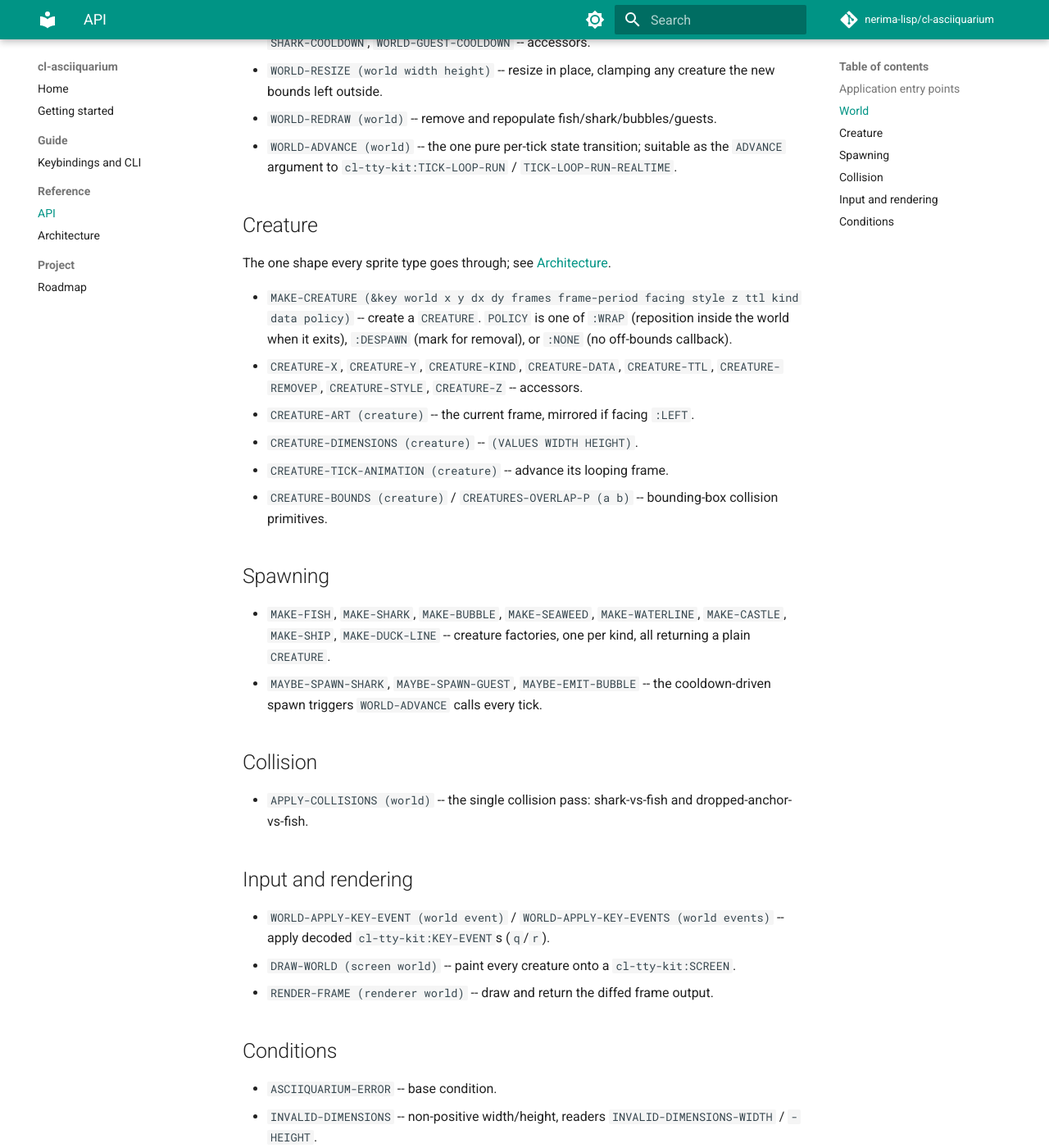
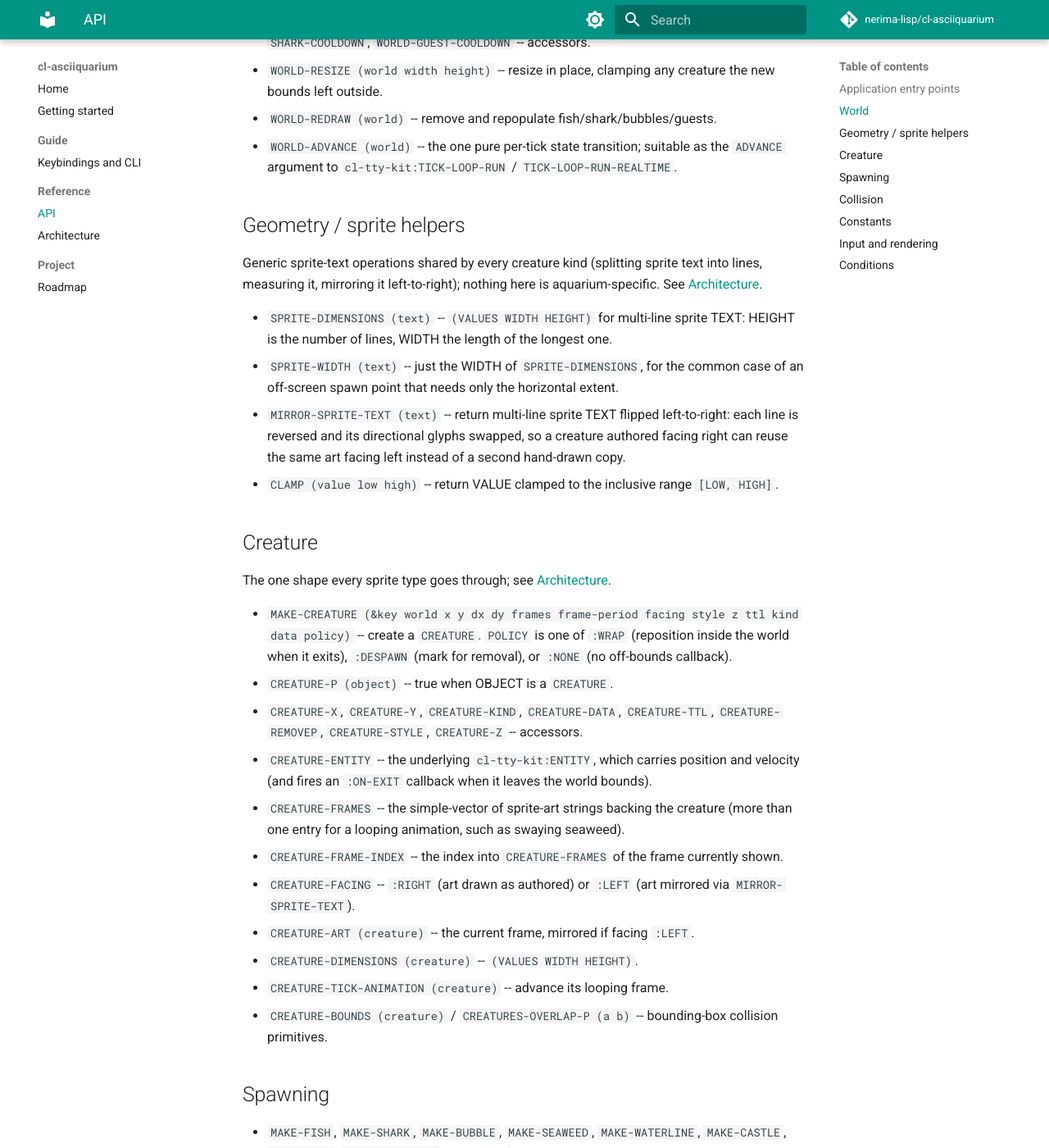
Before and after one commit to nerima-lisp/cl-asciiquarium, an MkDocs documentation site: the page built from docs/src/reference/api.md, in a window 1280 px wide and 1400 px high, scrolled down 511 px. Shown: the whole window at 82% size. Built offline with MkDocs 1.6.1 and Material for MkDocs 9.7.7, drawn with Linux system fonts in a browser that asks for light colours; comment, search, counter and statistics services are not loaded; some of the changed text lies outside the part shown.

Commit message:
docs: document geometry helpers, creature struct accessors, and constants
api.md was missing entries for the exported geometry/sprite helpers
(mirror-sprite-text, sprite-dimensions, sprite-width, clamp), several
creature struct accessors (creature-p, creature-entity, creature-frames,
creature-frame-index, creature-facing), and the +death-animation-ticks+ /
+waterline-row+ constants. Descriptions are drawn from the existing
docstrings in geometry.lisp, creature.lisp, art-fish.lisp, and
art-decor.lisp.

```diff
--- a/docs/src/reference/api.md
+++ b/docs/src/reference/api.md
@@ -21,6 +21,24 @@
   as the `ADVANCE` argument to `cl-tty-kit:TICK-LOOP-RUN` /
   `TICK-LOOP-RUN-REALTIME`.
 
+## Geometry / sprite helpers
+
+Generic sprite-text operations shared by every creature kind (splitting
+sprite text into lines, measuring it, mirroring it left-to-right); nothing
+here is aquarium-specific. See [Architecture](architecture.md).
+
+- `SPRITE-DIMENSIONS (text)` -- `(VALUES WIDTH HEIGHT)` for multi-line sprite
+  TEXT: HEIGHT is the number of lines, WIDTH the length of the longest one.
+- `SPRITE-WIDTH (text)` -- just the WIDTH of `SPRITE-DIMENSIONS`, for the
+  common case of an off-screen spawn point that needs only the horizontal
+  extent.
+- `MIRROR-SPRITE-TEXT (text)` -- return multi-line sprite TEXT flipped
+  left-to-right: each line is reversed and its directional glyphs swapped, so
+  a creature authored facing right can reuse the same art facing left instead
+  of a second hand-drawn copy.
+- `CLAMP (value low high)` -- return VALUE clamped to the inclusive range
+  `[LOW, HIGH]`.
+
 ## Creature
 
 The one shape every sprite type goes through; see
@@ -30,9 +48,20 @@ The one shape every sprite type goes through; see
   kind data policy)` -- create a `CREATURE`. `POLICY` is one of `:WRAP`
   (reposition inside the world when it exits), `:DESPAWN` (mark for removal),
   or `:NONE` (no off-bounds callback).
+- `CREATURE-P (object)` -- true when OBJECT is a `CREATURE`.
 - `CREATURE-X`, `CREATURE-Y`, `CREATURE-KIND`, `CREATURE-DATA`,
   `CREATURE-TTL`, `CREATURE-REMOVEP`, `CREATURE-STYLE`, `CREATURE-Z` --
   accessors.
+- `CREATURE-ENTITY` -- the underlying `cl-tty-kit:ENTITY`, which carries
+  position and velocity (and fires an `:ON-EXIT` callback when it leaves the
+  world bounds).
+- `CREATURE-FRAMES` -- the simple-vector of sprite-art strings backing the
+  creature (more than one entry for a looping animation, such as swaying
+  seaweed).
+- `CREATURE-FRAME-INDEX` -- the index into `CREATURE-FRAMES` of the frame
+  currently shown.
+- `CREATURE-FACING` -- `:RIGHT` (art drawn as authored) or `:LEFT` (art
+  mirrored via `MIRROR-SPRITE-TEXT`).
 - `CREATURE-ART (creature)` -- the current frame, mirrored if facing `:LEFT`.
 - `CREATURE-DIMENSIONS (creature)` -- `(VALUES WIDTH HEIGHT)`.
 - `CREATURE-TICK-ANIMATION (creature)` -- advance its looping frame.
@@ -52,6 +81,13 @@ The one shape every sprite type goes through; see
 - `APPLY-COLLISIONS (world)` -- the single collision pass: shark-vs-fish and
   dropped-anchor-vs-fish.
 
+## Constants
+
+- `+DEATH-ANIMATION-TICKS+` -- how many ticks a caught fish's death frame
+  stays visible before removal.
+- `+WATERLINE-ROW+` -- the screen row the waterline sits on; bubbles are
+  removed once they rise to this row or above.
+
 ## Input and rendering
 
 - `WORLD-APPLY-KEY-EVENT (world event)` / `WORLD-APPLY-KEY-EVENTS (world
```
